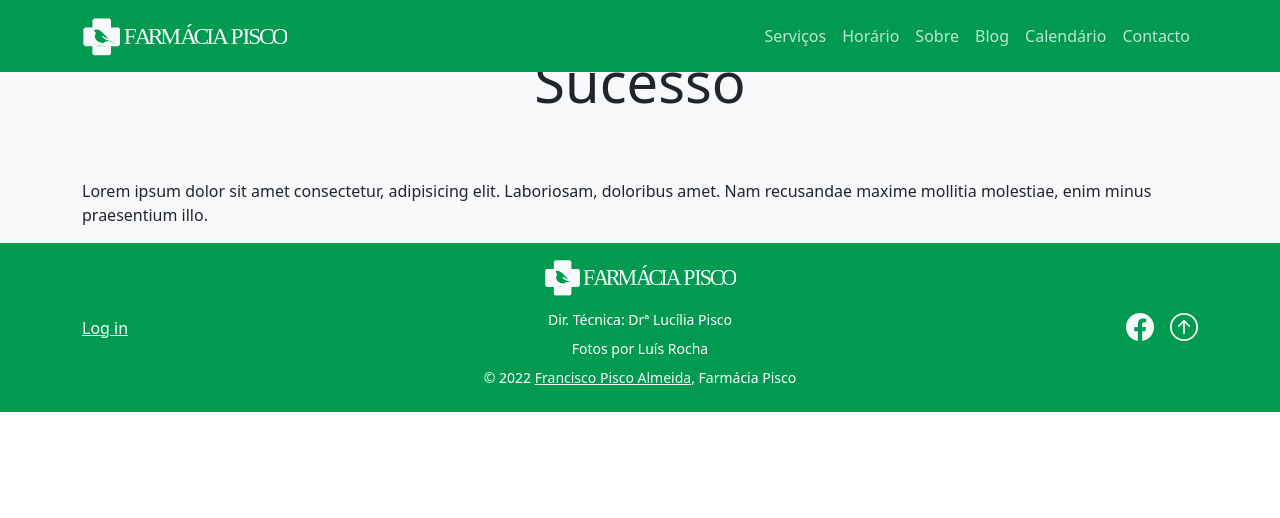
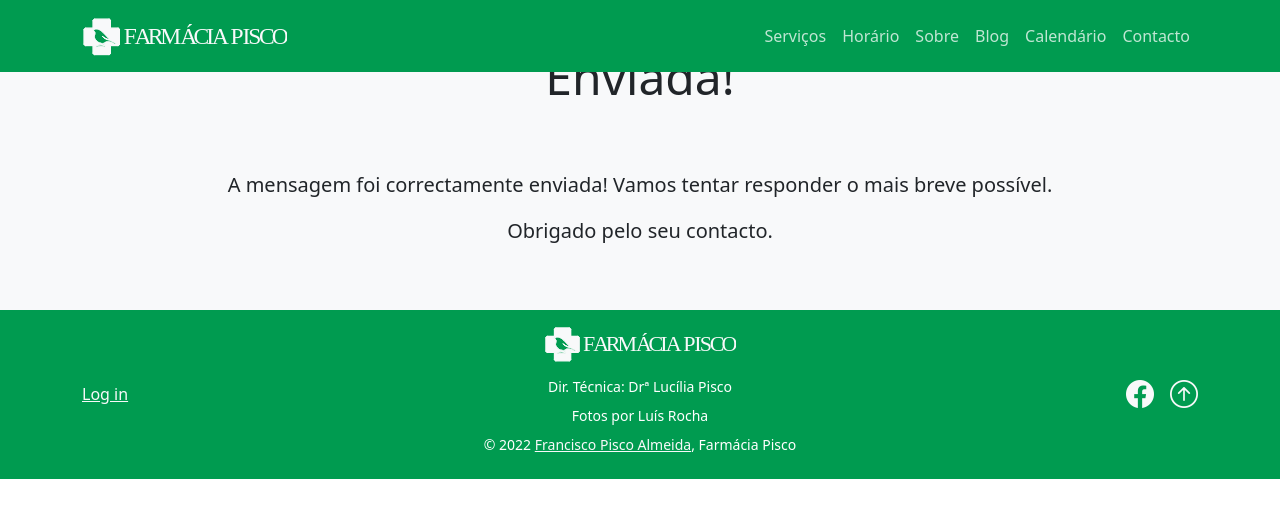
Before and after one commit to francpisco/farma_site, a Django app: template farma_site_app/templates/farma_site_app/sucesso.html in a window 1280 px wide. Shown: the top 518 px of the page. Run offline with Django 3.2, Linux system fonts and the light colour scheme; the template is opened without the code that fills it, so the values that code supplies are empty; some libraries are stand-ins or nearby versions.

Commit message:
Mensagem página de mensagem enviada melhorada.

```diff
--- a/farma_site_app/templates/farma_site_app/sucesso.html
+++ b/farma_site_app/templates/farma_site_app/sucesso.html
@@ -4,12 +4,12 @@
 
 {% block content %}
 
-<section class="bg-light principal">
-  <div class="container">
+<section class="bg-light principal d-flex justify-content-center align-items-center">
+  <div class="container p-5">
 
-    <p class="display-4 p-5 text-center">Sucesso</p>
-    <p>Lorem ipsum dolor sit amet consectetur, adipisicing elit. Laboriosam, doloribus amet. Nam recusandae maxime
-      mollitia molestiae, enim minus praesentium illo.</p>
+    <p class="display-5 pb-5 text-center">Enviada!</p>
+    <p class="lead text-center">A mensagem foi correctamente enviada! Vamos tentar responder o mais breve possível.</p>
+    <p class="lead text-center">Obrigado pelo seu contacto.</p>
 
   </div>
 </section>
```
